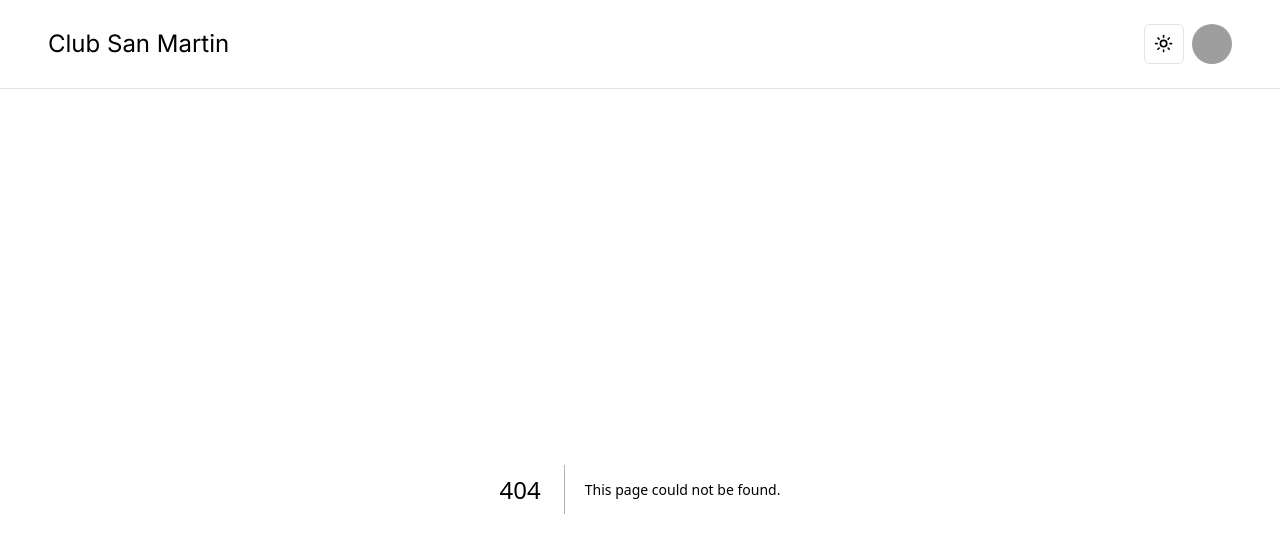
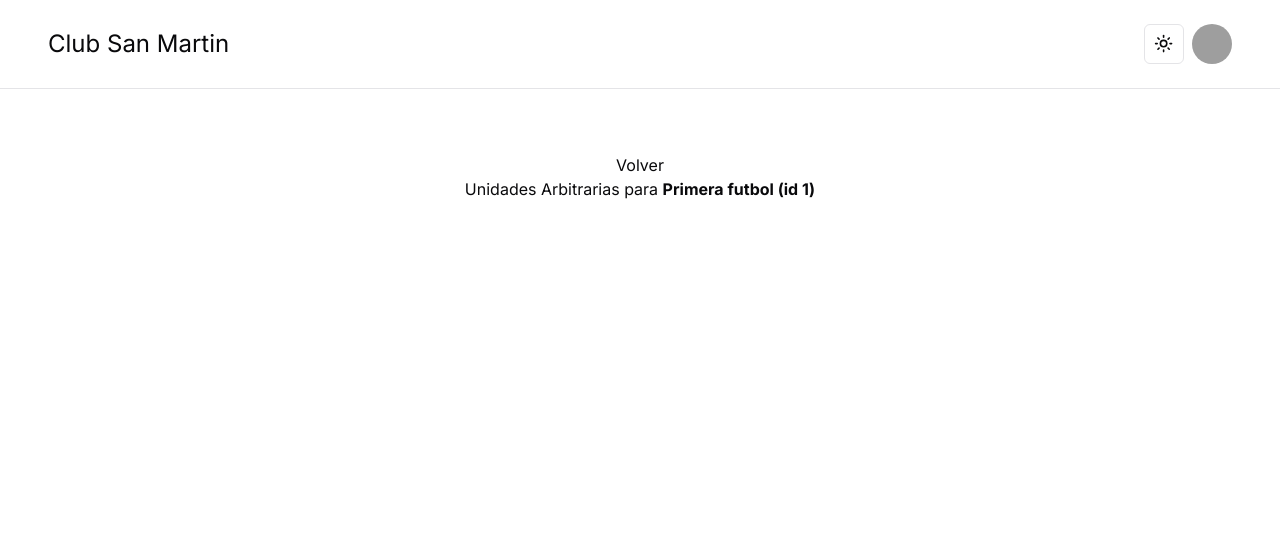
Before and after one commit to SportAnalytics2/sport-front, a Next.js app: page /disciplines/1/arbitrary-units in a window 1280 px wide. Before the commit this address had no page. Shown: the top 552 px of the page. Built offline with nearby package versions, Linux system fonts and the light colour scheme; grey boxes are pictures that could not be loaded.

Commit message:
feat: created dynamic arbitrary units page

```diff
--- /dev/null
+++ b/src/app/disciplines/[categoryId]/arbitrary-units/page.tsx
@@ -0,0 +1,31 @@
+import Wrapper from "@/components/wrapper";
+import { categories } from "@/mocks/categories";
+import Link from "next/link";
+
+export default function ArbitraryUnitsPage({
+  params,
+}: {
+  params: { categoryId: string };
+}) {
+  const category = categories.find(
+    (category) => category.id === params.categoryId,
+  );
+
+  const { id, name } = category!;
+
+  return (
+    <main>
+      <Wrapper>
+        <Link href={`/disciplines/${id}`} aria-label="Volver atrás">
+          Volver
+        </Link>
+        <p>
+          Unidades Arbitrarias para{" "}
+          <strong>
+            {name} (id {id})
+          </strong>
+        </p>
+      </Wrapper>
+    </main>
+  );
+}
--- a/src/app/disciplines/[categoryId]/page.tsx
+++ b/src/app/disciplines/[categoryId]/page.tsx
@@ -1,9 +1,12 @@
-import { Button } from "@/components/ui/button";
-import { Card, CardContent, CardHeader, CardTitle } from "@/components/ui/card";
+import Link from "next/link";
+
 import Wrapper from "@/components/wrapper";
-import { categories } from "@/mocks/categories";
 import PlayersTable from "./_components/players-table";
 import CoachingStaffTable from "./_components/coaching-staff-table";
+import { Card, CardContent, CardHeader, CardTitle } from "@/components/ui/card";
+import { buttonVariants } from "@/components/ui/button";
+
+import { categories } from "@/mocks/categories";
 
 export default function CategoryPage({
   params,
@@ -21,7 +24,13 @@ export default function CategoryPage({
       <Wrapper className="space-y-8">
         <div className="flex w-full justify-between">
           <h3 className="text-xl">{name}</h3>
-          <Button>Ver unidades arbitrarias</Button>
+          <Link
+            href={`/disciplines/${id}/arbitrary-units`}
+            className={buttonVariants({ variant: "default" })}
+            aria-label="Ver unidades arbitrarias"
+          >
+            Ver unidades arbitrarias
+          </Link>
         </div>
 
         <section className="w-full space-y-4">
```
